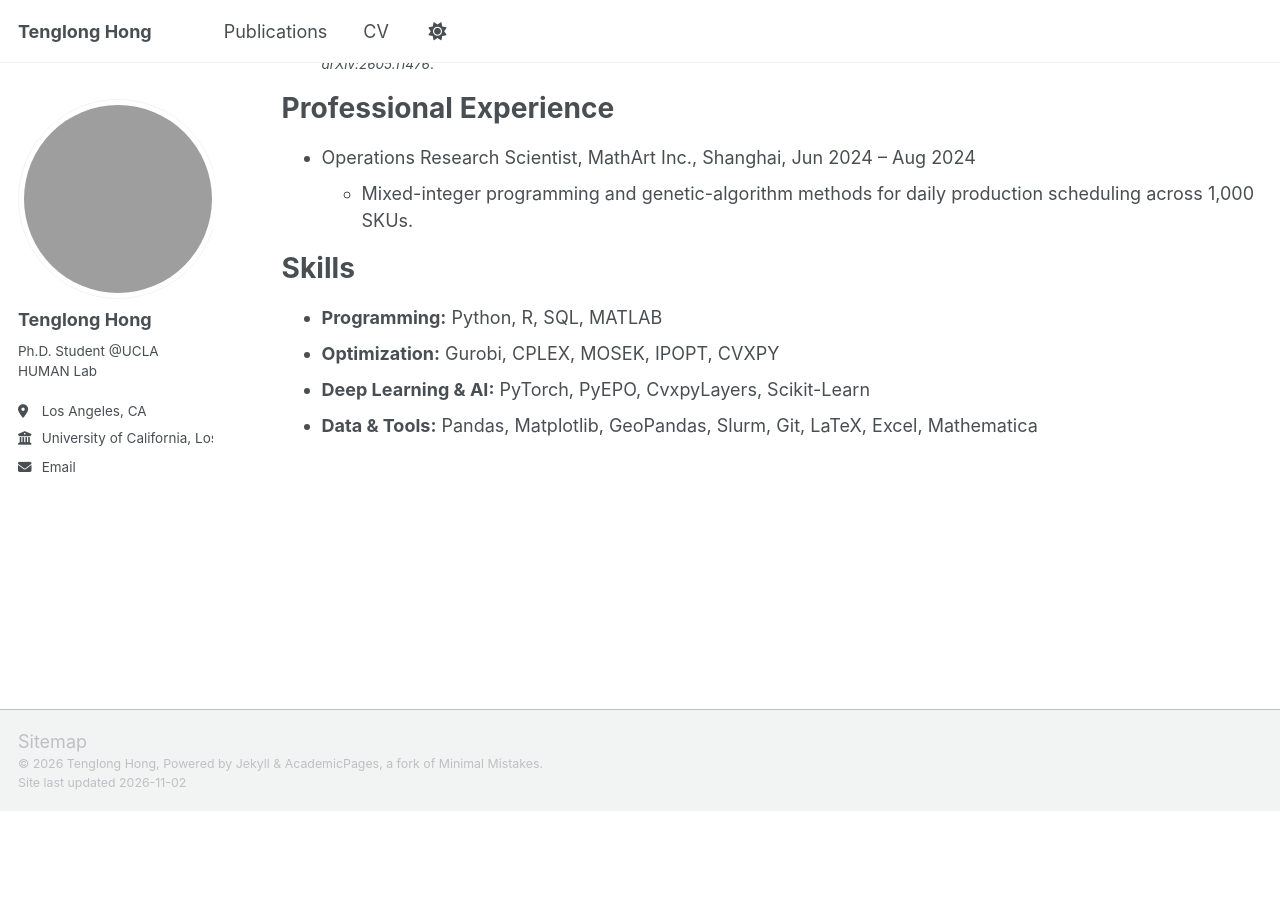
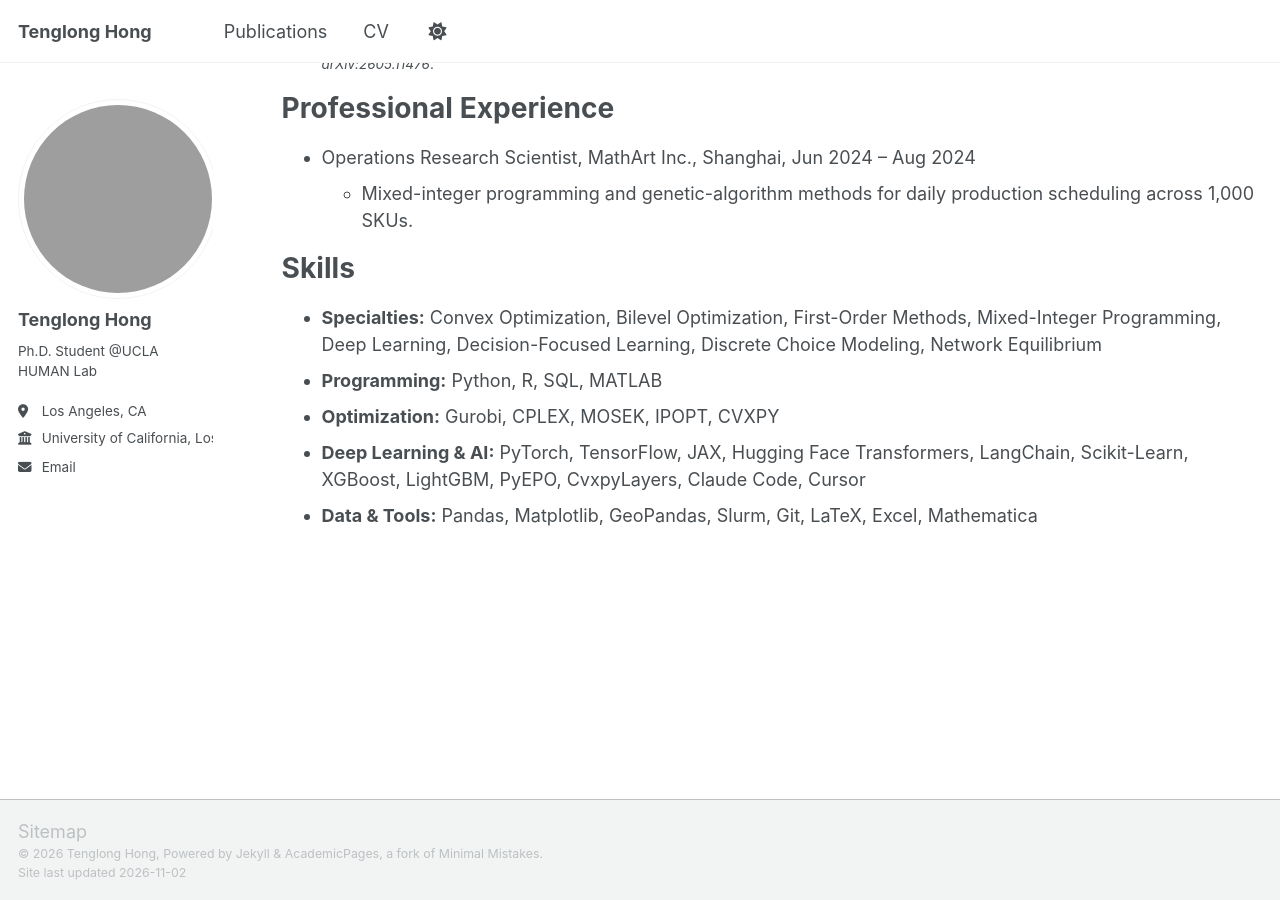
Before and after one commit to Tenglonghong/Tenglonghong.github.io, a Jekyll site: the page built from _pages/cv.md, in a window 1280 px wide and 900 px high, scrolled down 1680 px. Built offline with Jekyll 4.4.1, drawn with Linux system fonts in a browser that asks for light colours; a script that is not in the unit is left out; before the commit the page ends 2490 px from its top, so only the background shows below that.

Commit message:
Add specialties and more AI tools to the CV page
Match the Skills section of the current CV.

Co-Authored-By: Claude Opus 5.5 <noreply@anthropic.com>

```diff
--- a/_pages/cv.md
+++ b/_pages/cv.md
@@ -55,7 +55,8 @@ Professional Experience
 
 Skills
 ======
+* **Specialties:** Convex Optimization, Bilevel Optimization, First-Order Methods, Mixed-Integer Programming, Deep Learning, Decision-Focused Learning, Discrete Choice Modeling, Network Equilibrium
 * **Programming:** Python, R, SQL, MATLAB
 * **Optimization:** Gurobi, CPLEX, MOSEK, IPOPT, CVXPY
-* **Deep Learning & AI:** PyTorch, PyEPO, CvxpyLayers, Scikit-Learn
+* **Deep Learning & AI:** PyTorch, TensorFlow, JAX, Hugging Face Transformers, LangChain, Scikit-Learn, XGBoost, LightGBM, PyEPO, CvxpyLayers, Claude Code, Cursor
 * **Data & Tools:** Pandas, Matplotlib, GeoPandas, Slurm, Git, LaTeX, Excel, Mathematica
```
